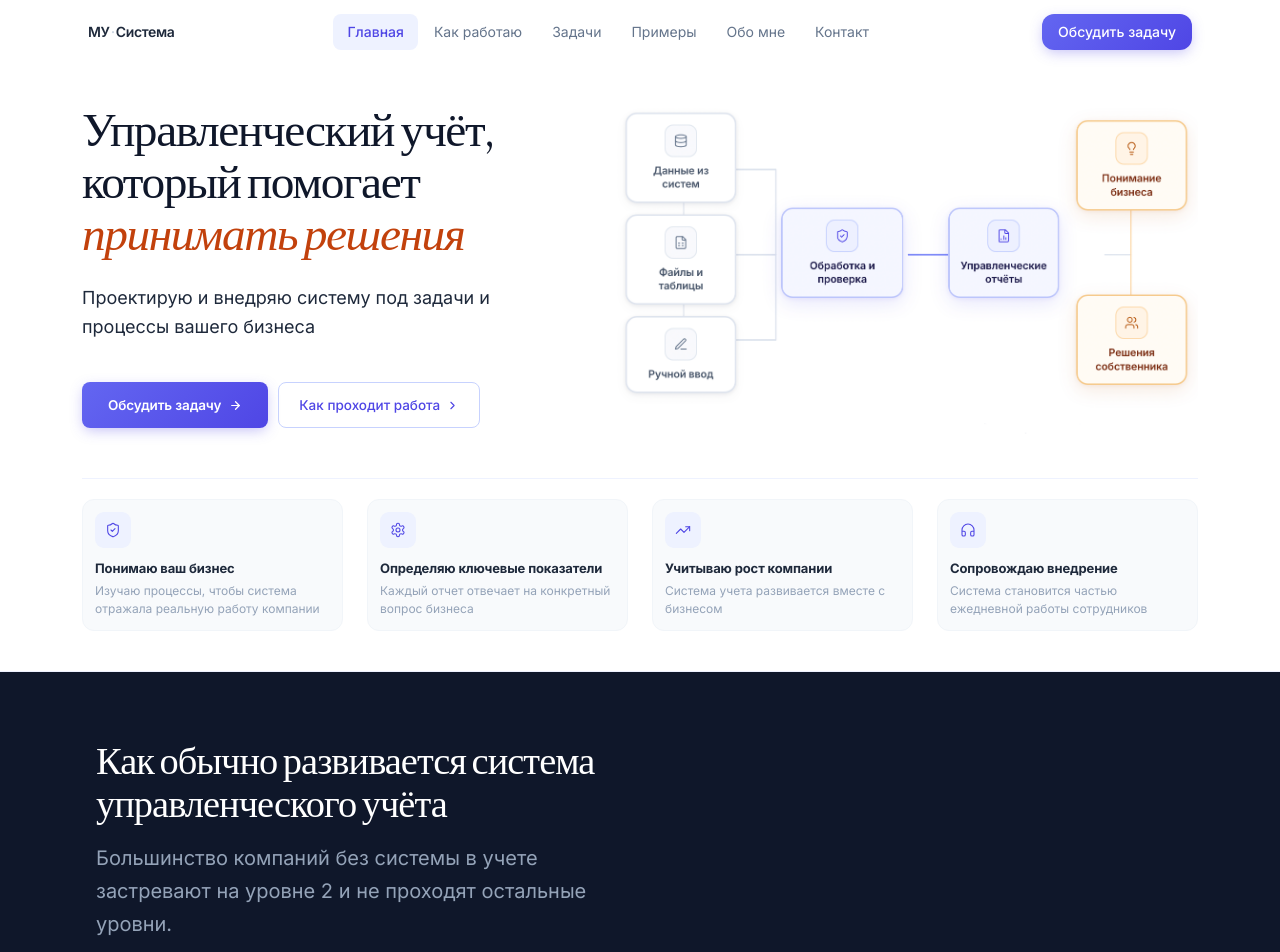
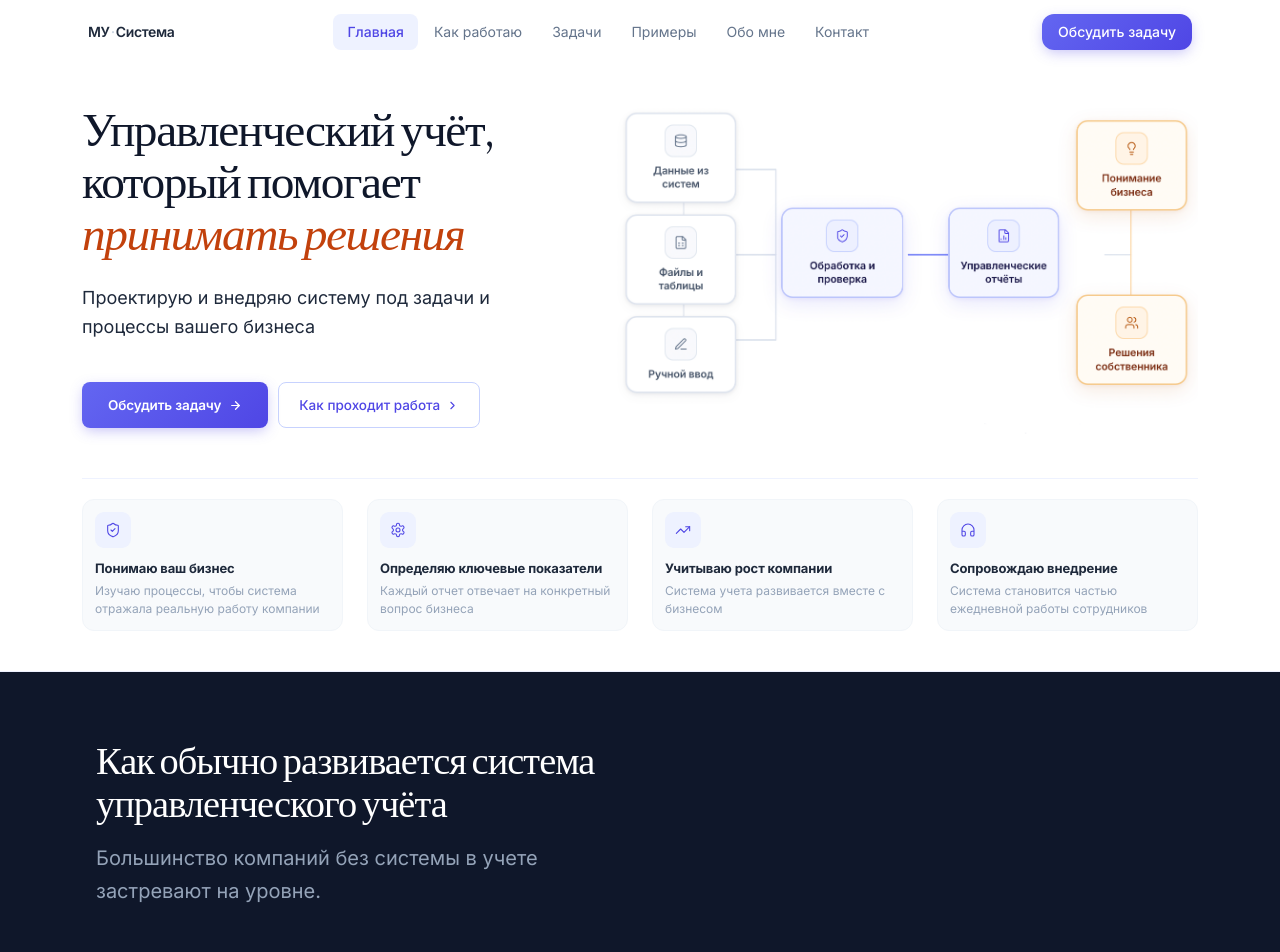
Before and after one commit to workdisk501-art/Uslugi, a React (Vite) app: page / in a window 1280 px wide. Shown: the top 952 px of the page. Built offline with nearby package versions, Linux system fonts and the light colour scheme.

Commit message:
Updated HomePage.tsx

```diff
--- a/src/pages/HomePage.tsx
+++ b/src/pages/HomePage.tsx
@@ -78,7 +78,7 @@ function MaturityMap() {
             Как обычно развивается система управленческого учёта
           </h2>
           <p style={{ fontSize: 20, frontWeight: 500, lineHeight: 1.65, color: '#94A3B8', maxWidth: 520, marginBottom: 72 }}>
-            Большинство компаний без системы в учете застревают на уровне 2 и не проходят остальные уровни.
+            Большинство компаний без системы в учете застревают на уровне.
           </p>
         </FadeUp>
 
```
